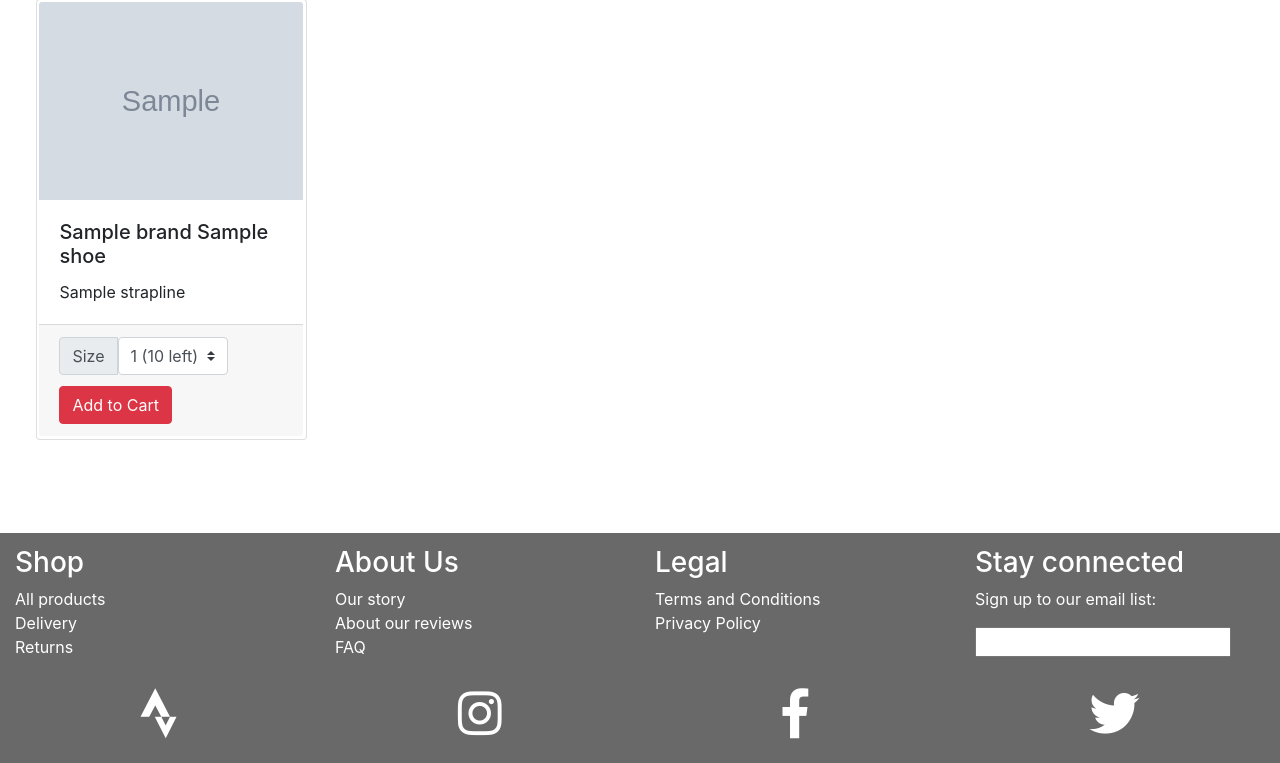
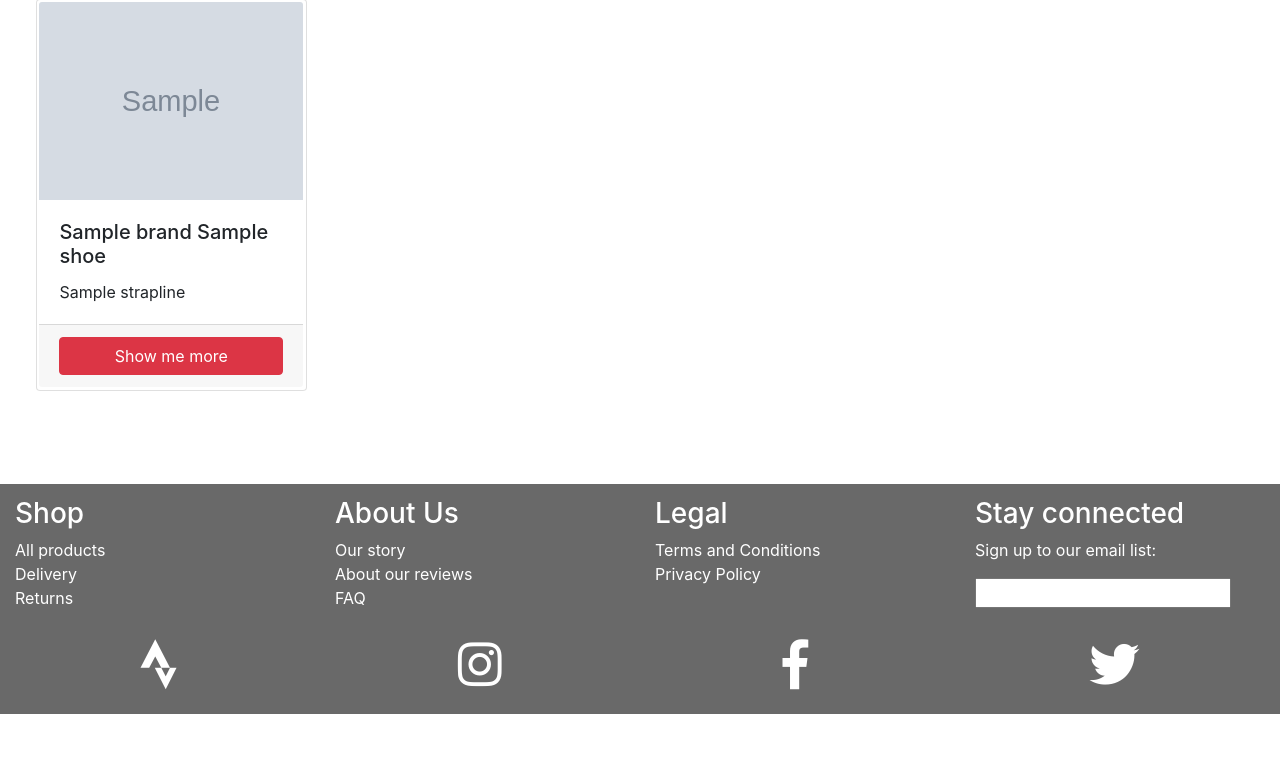
Before and after one commit to harryphelps2/shoepersonic, a Django app: template shop/templates/all_shoes.html in a window 1280 px wide. Shown: the part 119-882 px from the top of the page. After the commit the page ends 833 px from the top, so only its background shows below. Run offline with Django 3.2, Linux system fonts and the light colour scheme; the template is opened without the code that fills it: most values are stand-ins (such as "Sample title", 1, 10 or a date in 2020); grey boxes marked "Sample" are stand-in pictures; some libraries are stand-ins or nearby versions.

```diff
--- a/shop/models.py
+++ b/shop/models.py
@@ -40,7 +40,7 @@ class Shoe(models.Model):
 
 class Stock(models.Model):
     model = models.ForeignKey(Shoe, on_delete=models.CASCADE)
-    size = models.IntegerField()
+    size = models.DecimalField(max_digits=5, decimal_places=2)
     stock = models.IntegerField()
 
 
--- a/shop/templates/all_shoes.html
+++ b/shop/templates/all_shoes.html
@@ -11,21 +11,8 @@
                     <h5 class="card-title">{{ shoe.brand }} {{ shoe.name }}</h5>
                     <p class="card-text">{{ shoe.strapline }}</p>
                 </div>
-                <div class="card-footer shoe-card__add-to-basket">
-                    <form id="cartform" action="{% url 'add_to_cart' shoe.id %}" method="post">
-                        {% csrf_token %}
-                        <div class="input-group">
-                            <div class="input-group-prepend size-chooser">
-                                <label class="input-group-text" for="inputGroupSelect01">Size</label>
-                                <select form="cartform" required name="size" class="custom-select" id="inputGroupSelect01">
-                                    {% for shoe_stock in stock_level %}
-                                    <option value="{{ shoe_stock.size }}" {% if shoe == current_shoe %}selected{% endif %} >{{ shoe_stock.size }} ({{ shoe_stock.stock }} left)</option>
-                                    {% endfor %}
-                                </select>
-                            </div>
-                        </div>
-                        <button class="btn btn-danger" type="submit" value="1" name="quantity">Add to Cart</button>
-                    </form>
+                <div class="card-footer shoe-card__footer">
+                    <a href="{% url 'shoe_detail' shoe.id %}" class="btn btn-primary btn-danger btn-block">Show me more</a>
                 </div>
             </div>
         </div>
--- a/shop/views.py
+++ b/shop/views.py
@@ -1,5 +1,5 @@
 from django.shortcuts import render
-from .models import Shoe
+from .models import Shoe, Stock
 
 def all_shoes(request):
     """
@@ -15,6 +15,5 @@ def shoe_detail(request, id):
     View to show detailed information about shoe and add to cart
     """
     shoe = Shoe.objects.get(pk=id)
-    print(shoe)
-    stock_level = StockLevel.objects.filter(shoe_model = shoe)
+    stock_level = Stock.objects.filter(model = shoe.id)
     return render(request, 'shoe_detail.html', {'shoe':shoe, 'stock_level':stock_level})
--- a/templates/base.html
+++ b/templates/base.html
@@ -8,8 +8,8 @@
         <meta name="viewport" content="width=device-width, initial-scale=1">
         <link rel="stylesheet" href="https://maxcdn.bootstrapcdn.com/bootstrap/4.0.0/css/bootstrap.min.css" integrity="sha384-Gn5384xqQ1aoWXA+058RXPxPg6fy4IWvTNh0E263XmFcJlSAwiGgFAW/dAiS6JXm" crossorigin="anonymous">
         <link rel="stylesheet" href="https://use.fontawesome.com/releases/v5.4.2/css/all.css" integrity="sha384-/rXc/GQVaYpyDdyxK+ecHPVYJSN9bmVFBvjA/9eOB+pb3F2w2N6fc5qB9Ew5yIns" crossorigin="anonymous">
-        <link rel="stylesheet" href="../../static/css/styles.css">
-        <!-- <link rel="stylesheet" href="{% static 'css/styles.css' %}"> -->
+        <!-- <link rel="stylesheet" href="../../static/css/styles.css">  -->
+        <link rel="stylesheet" href="{% static 'css/styles.css' %}">
     </head>
     <body>
         <div class="container-fluid">
```
Also changed, not shown: media/Adidas_XCS_Mens_Black.png (deleted), media/Brooks_Mach_18_Orange_Mens.png (deleted), media/Nike_Rival_Zoom_XC.jpg (deleted), media/Saucony_Carrera_3_Mens_Green.png (deleted), media/Saucony_Carrera_XC_Green_Mens.png (deleted), media/Saucony_Havoc_XC_Mens.png (deleted), media/addias_xcs_mens_grass_com.jpg (deleted), media/adidas_xcs_black_mens_com.jpg (added), media/all_shoes_in_line.jpg (deleted), media/homepage.jpg (deleted), shop/migrations/0003_auto_20181030_0844.py (added), 2 other files.
